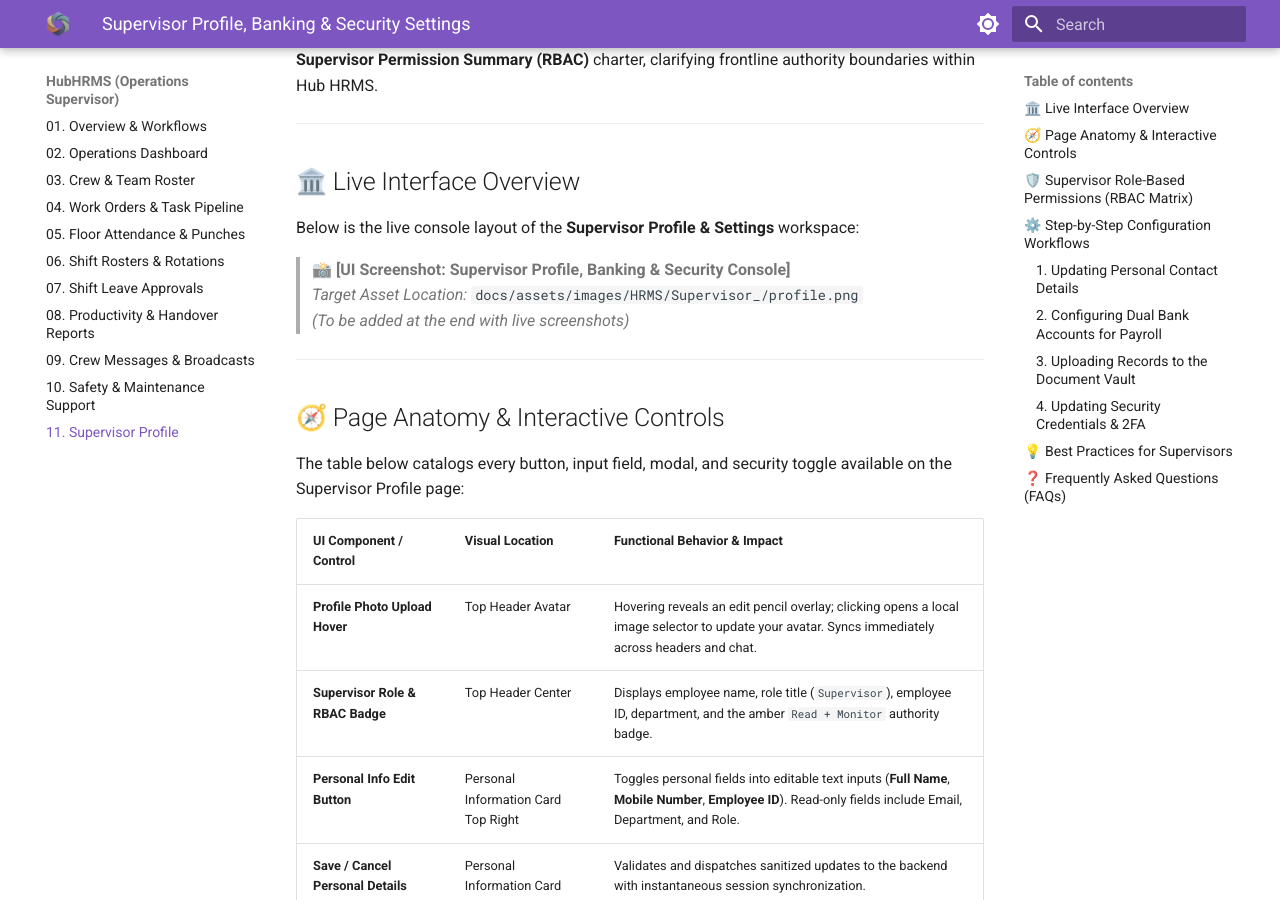
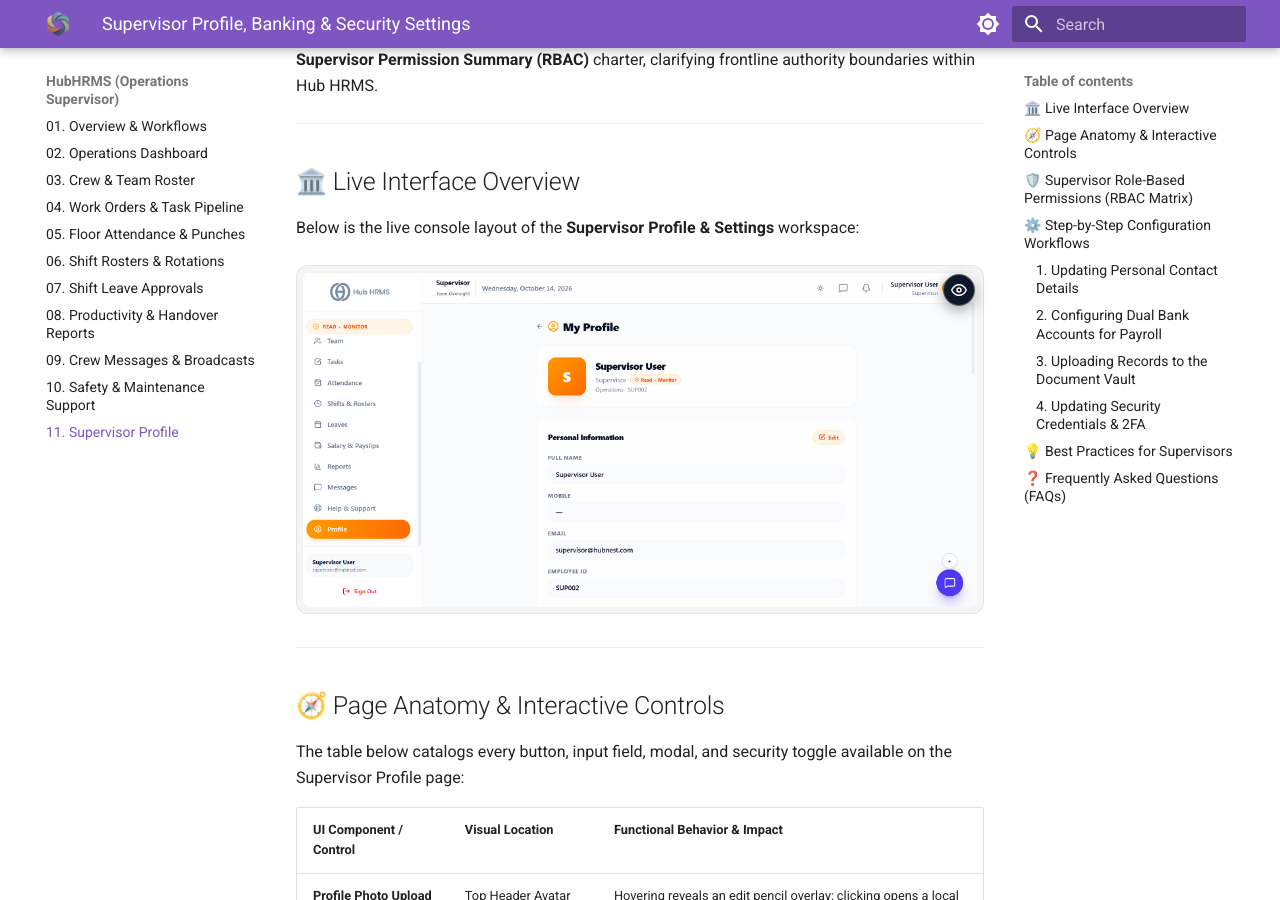
Before and after one commit to SRJ-GROUP/hubnest_user_guide, an MkDocs documentation site: the page built from docs/hrms-supervisor/profile.md, in a window 1280 px wide and 900 px high, scrolled down 317 px. Built offline with MkDocs 1.6.1 and Material for MkDocs 9.7.7, drawn with Linux system fonts in a browser that asks for light colours.

Commit message:
docs(hrms): embed authentic supervisor profile screenshot in supervisor profile guide

```diff
--- a/docs/hrms-supervisor/profile.md
+++ b/docs/hrms-supervisor/profile.md
@@ -13,10 +13,7 @@
 
 Below is the live console layout of the **Supervisor Profile & Settings** workspace:
 
-<!-- UI SCREENSHOT PLACEHOLDER: supervisor_profile.png (Width 100%) - To be added at the end -->
-> 📸 **[UI Screenshot: Supervisor Profile, Banking & Security Console]**
-> *Target Asset Location:* `docs/assets/images/HRMS/Supervisor_/profile.png`
-> *(To be added at the end with live screenshots)*
+![Supervisor Profile & Settings Console](../assets/images/HRMS/Supervisor_/profile.png)
 
 ---
 
```
Also changed, not shown: docs/assets/images/HRMS/Supervisor_/profile.png (added).
